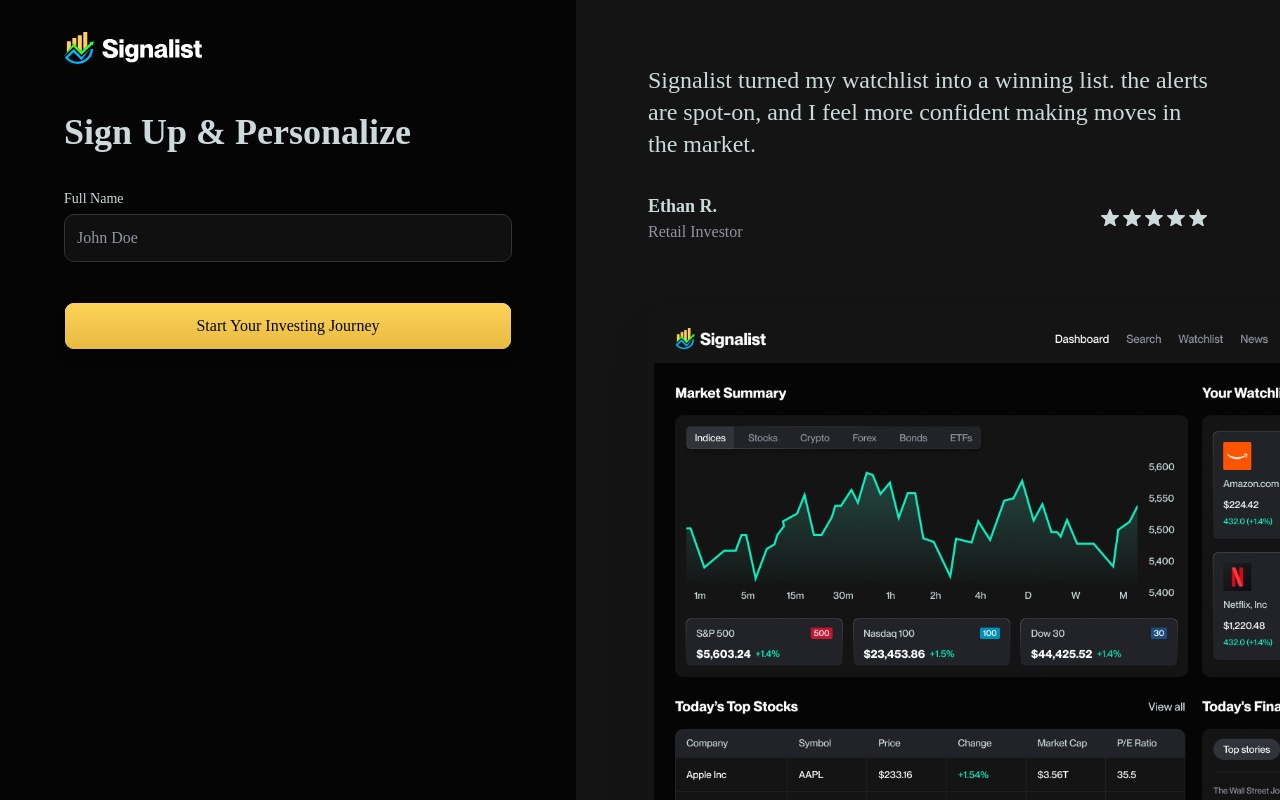
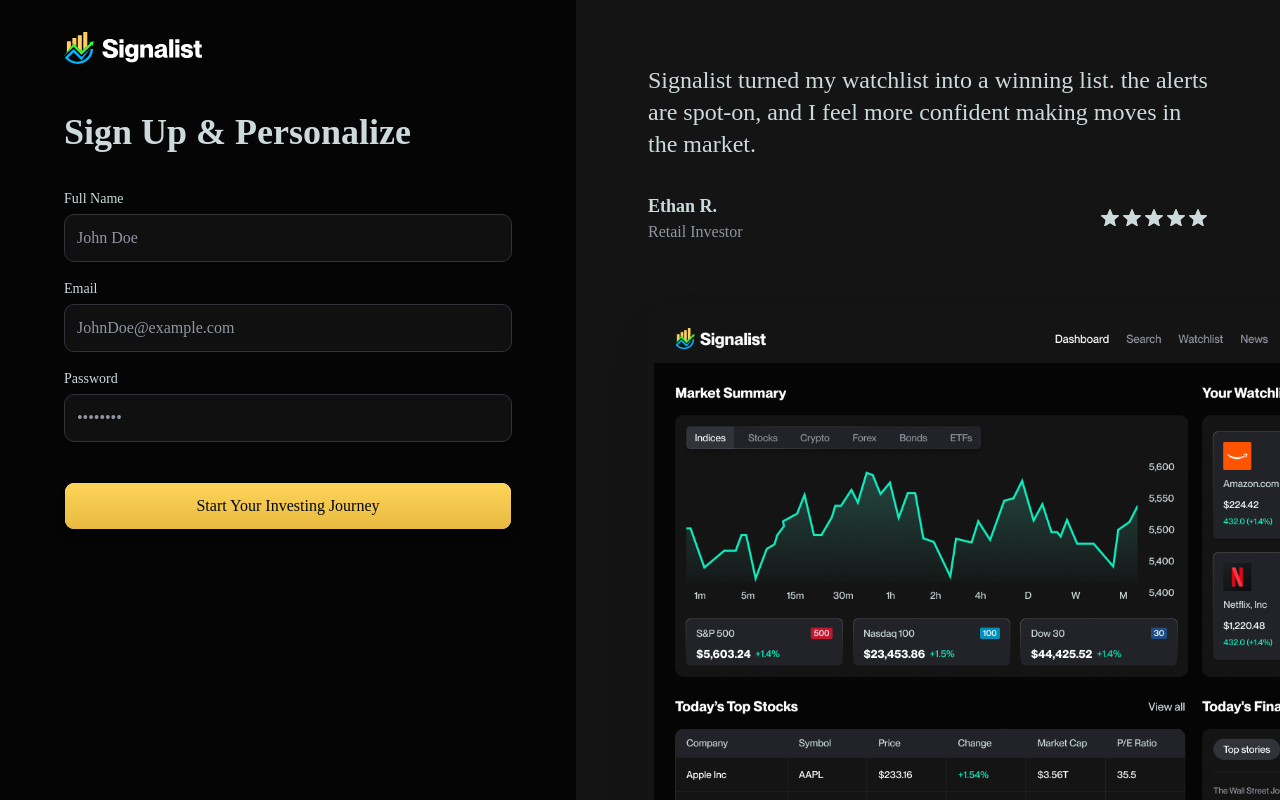
Before and after one commit to MoeF159/stock-market-tracker-application, a Next.js app: page /sign-up in a window 1280 px wide. Built offline with nearby package versions, Linux system fonts and the light colour scheme.

Commit message:
added inputFields for email and password

```diff
--- a/app/(auth)/sign-up/page.tsx
+++ b/app/(auth)/sign-up/page.tsx
@@ -47,6 +47,25 @@
                     validation={{ required: "Full name is required", minLength: 2 }}
                 />
 
+                <InputField
+                    name="email"
+                    label="Email"
+                    placeholder="JohnDoe@example.com"
+                    register={register}
+                    error={errors.email}
+                    validation={{ required: "Email is required", pattern: /^\w+@\w+\.\w+$/, message: 'Email address is required'}}
+                />
+
+                <InputField
+                    name="password"
+                    label="Password"
+                    placeholder="••••••••"
+                    type="password"
+                    register={register}
+                    error={errors.password}
+                    validation={{ required: "Password is required", minLength: 8 }}
+                />
+
                 <Button type="submit" disabled={isSubmitting} className="yellow-btn w-full mt-5">
                     {isSubmitting ? "Creating Account..." : "Start Your Investing Journey"}
                 </Button>
```
